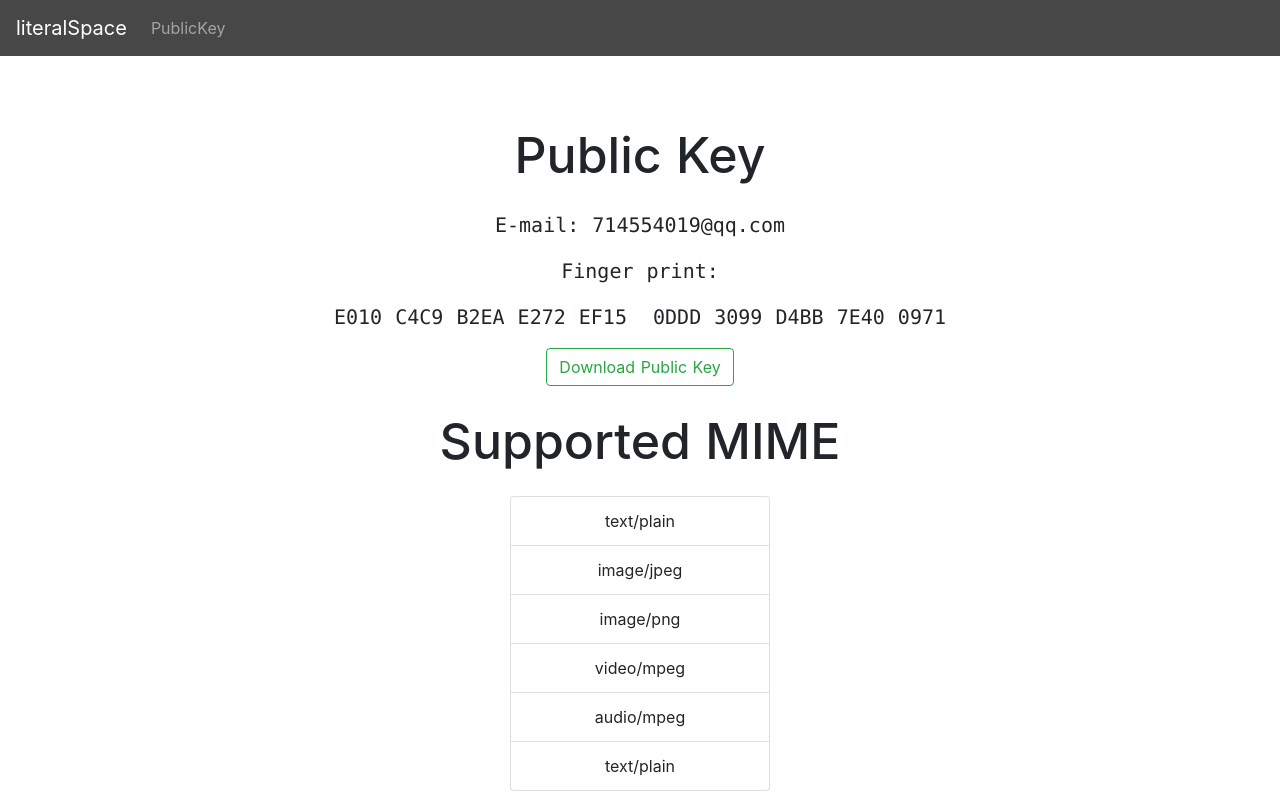
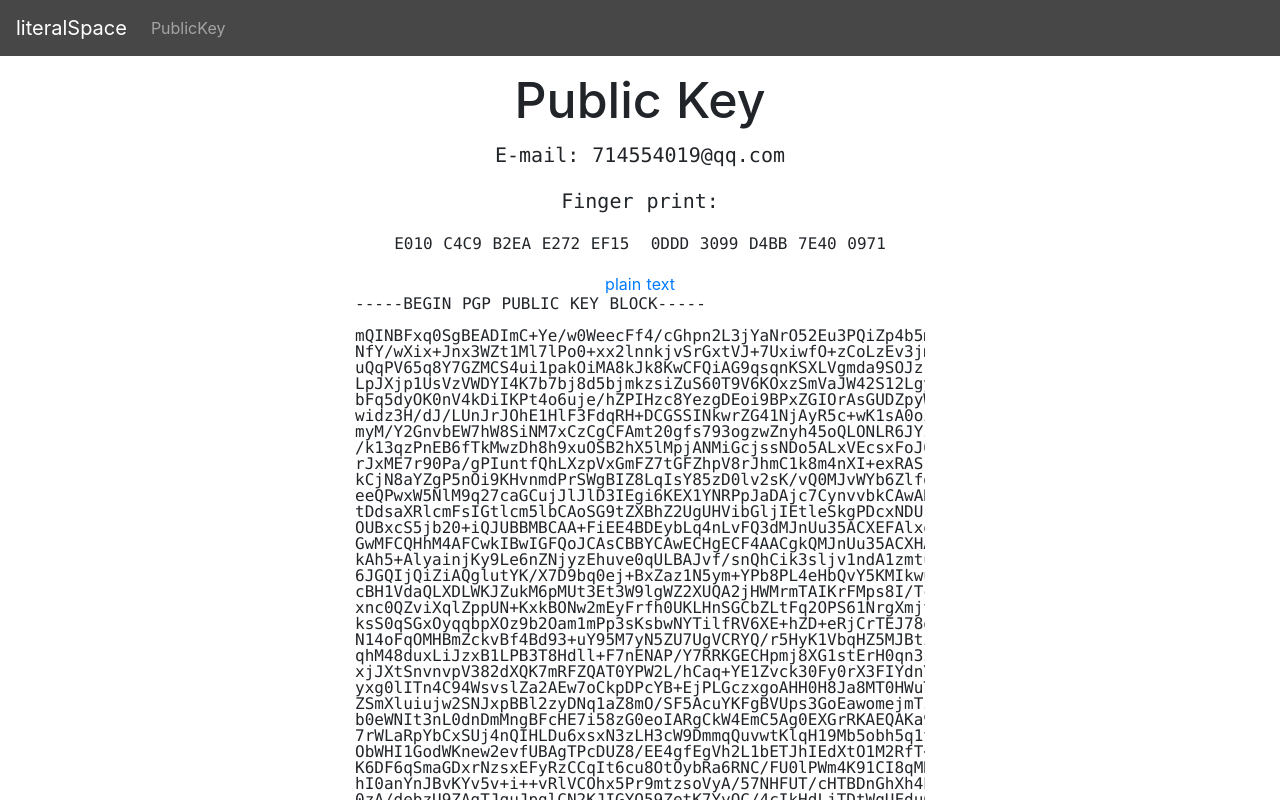
Before and after one commit to sinsong/literalspace, a Nuxt app: page /pubkey in a window 1280 px wide. Shown: the top 800 px of the page. Built offline with nearby package versions, Linux system fonts and the light colour scheme.

Commit message:
modify pages/pubkey.vue
then can see the content of public key

```diff
--- a/pages/pubkey.vue
+++ b/pages/pubkey.vue
@@ -3,47 +3,34 @@
     <h1 class="title">Public Key</h1>
     <pre style="font-size: 20px">E-mail: 714554019@qq.com</pre>
     <pre style="font-size: 20px">Finger print:</pre>
-    <pre style="font-size: 20px">E010 C4C9 B2EA E272 EF15  0DDD 3099 D4BB 7E40 0971</pre>
-    <b-button href="/public_key.asc" style="margin: 0 auto;" variant="outline-success">Download Public Key</b-button>
-    <textarea v-if="false" class="pubkey" v-model="publickey" readonly="readonly"></textarea>
-    <h1 class="title">Supported MIME</h1>
-    <b-list-group style="width: 260px; margin: 0 auto;">
-      <b-list-group-item>text/plain</b-list-group-item>
-      <b-list-group-item>image/jpeg</b-list-group-item>
-      <b-list-group-item>image/png</b-list-group-item>
-      <b-list-group-item>video/mpeg</b-list-group-item>
-      <b-list-group-item>audio/mpeg</b-list-group-item>
-      <b-list-group-item>text/plain</b-list-group-item>
-    </b-list-group>
+    <pre style="font-size: 16px">E010 C4C9 B2EA E272 EF15  0DDD 3099 D4BB 7E40 0971</pre>
+    <a href="/public_key.asc" style="padding: 10px;">plain text</a>
+    <pre class="pubkey">{{publickey}}</pre>
   </section>
 </template>
 
 <style>
 .container {
-  margin: auto;
-  padding: 100px 0 0 0;
   min-height: 100vh;
+  max-width: 600px;
 
   text-align: center;
+
+  margin-top: 70px;
 }
 
 .title {
   font-size: 50px;
-  margin: 25px;
+  margin: 10px;
 }
 
 .pubkey {
-  min-width: 600px;
-  min-height: 350px;
-  overflow-x: hidden;
+  text-align: left;
   font-size: 16px;
   line-height: 1em;
   font-family: Consolas, monospace;
-  border: 1px solid black;
-  border-radius: 5px;
-  padding: 5px;
-  margin: 10px;
   word-break: keep-all;
+  overflow: hidden;
 }
 </style>
 
```
